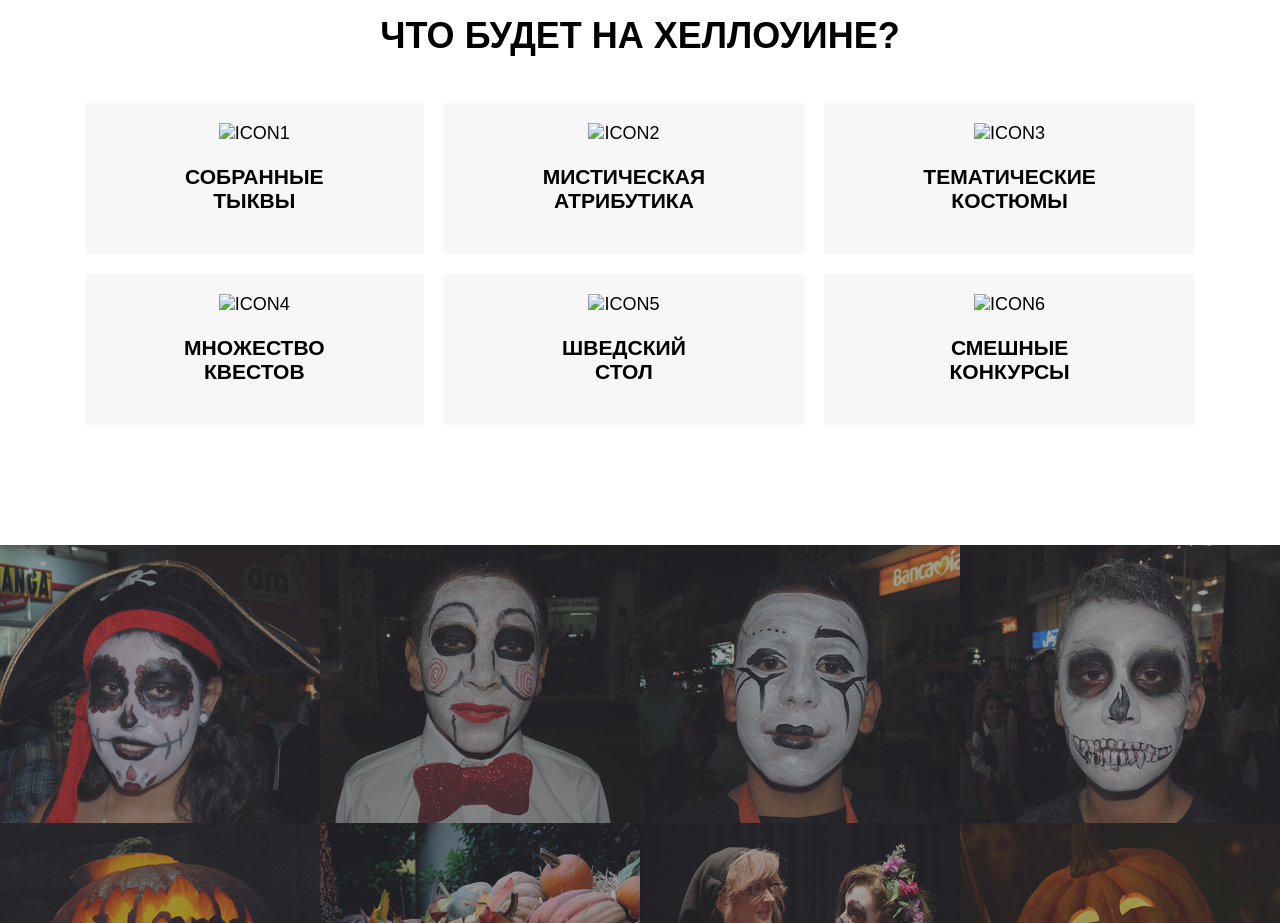
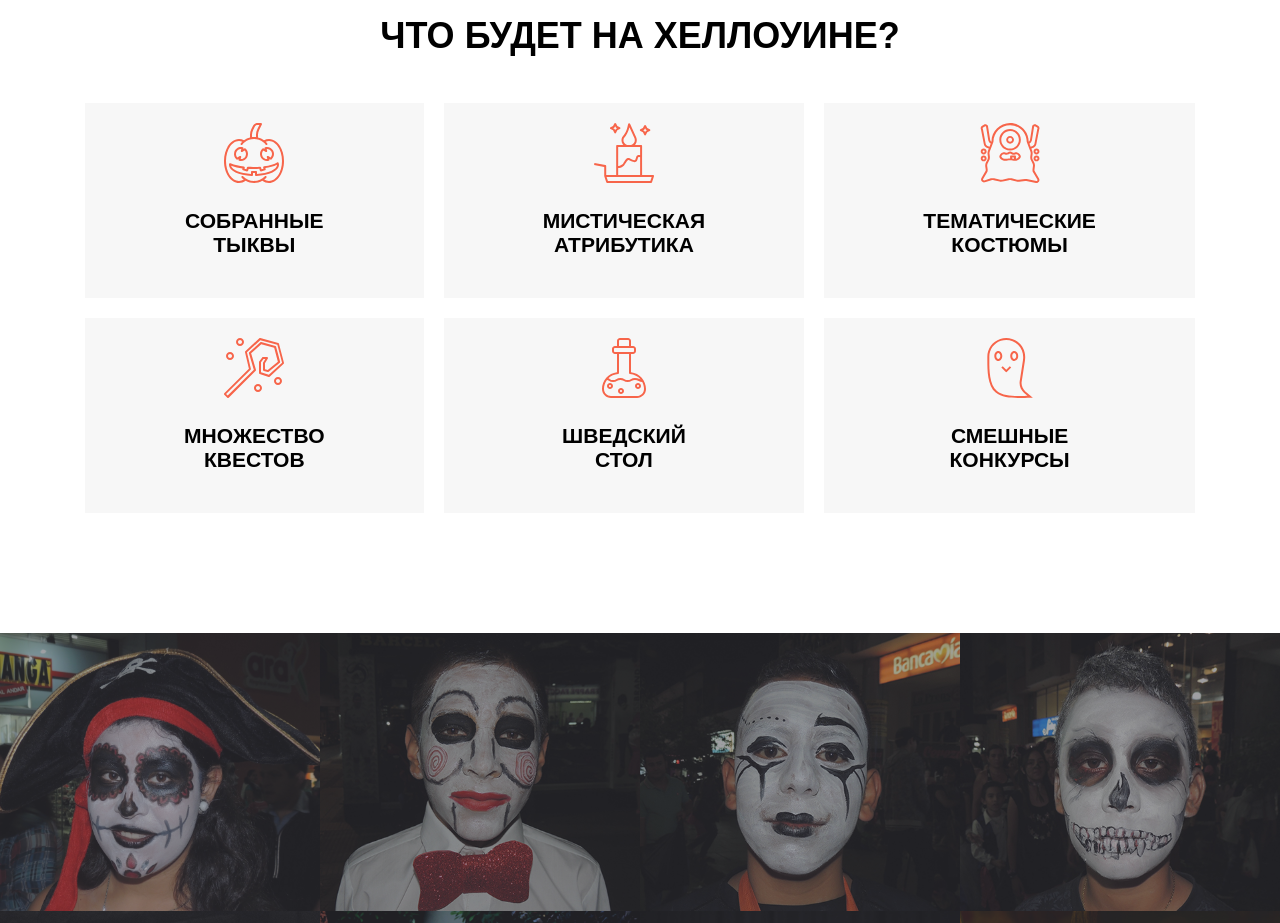
Before and after one commit to frontend200tb/halloween, a plain HTML site: page index.html in a window 1280 px wide. Shown: the part 2140-3063 px from the top of the page. Drawn offline with Linux system fonts and the light colour scheme; a web font is replaced by a local one.

Commit message:
Add files via upload

```diff
--- a/index.html
+++ b/index.html
@@ -96,32 +96,32 @@
     <h2>Что будет на хеллоуине?</h2>
     <div class="grid">
       <div class="grid-item grid-one">
-        <img src="./img/pumpkin 1.svg" alt="icon1">
+        <img src="./img/pumpkin1.svg" alt="icon1">
         <h3>Собранные<br>тыквы</h3>
       </div>
 
       <div class="grid-item grid-two">
-        <img src="./img/candle 1.svg" alt="icon2">
+        <img src="./img/candle1.svg" alt="icon2">
         <h3>Мистическая<br>атрибутика</h3>
       </div>
 
       <div class="grid-item grid-three">
-        <img src="./img/monster 1.svg" alt="icon3">
+        <img src="./img/monster1.svg" alt="icon3">
         <h3>Тематические<br>костюмы</h3>
       </div>
 
       <div class="grid-item grid-four">
-        <img src="./img/wand 1.svg" alt="icon4">
+        <img src="./img/wand1.svg" alt="icon4">
         <h3>Множество<br>квестов</h3>
       </div>
 
       <div class="grid-item grid-five">
-        <img src="./img/poison 1.svg" alt="icon5">
+        <img src="./img/poison1.svg" alt="icon5">
         <h3>Шведский<br>стол</h3>
       </div>
 
       <div class="grid-item grid-six">
-        <img src="./img/ghost (1) 1.svg" alt="icon6">
+        <img src="./img/ghost1.svg" alt="icon6">
         <h3>Смешные<br>конкурсы</h3>
       </div>
     </div>
@@ -233,7 +233,7 @@
     <div class="copyright">
       <a href="https://frontend200tb.github.io/halloween/" title="Проект Halloween на GitHub">© 2021 Иван Каширин - Верстка учебного проекта Halloween</a>
       <br>
-      <a href="mailto: frontend200tb@mail.ru" title="Написать Ивану Каширину">frontend200tb@mail.ru</a>
+      <a href="mailto:frontend200tb@mail.ru" title="Написать Ивану Каширину">frontend200tb@mail.ru</a>
       <a href="https://github.com/frontend200tb" title="Иван Каширин на GitHub">github</a>
       <br>
       <a href="https://frontend200tb.github.io/start/" title="Иван Каширин Frontend разработчик">Иван Каширин - Frontend разработчик</a>
```
